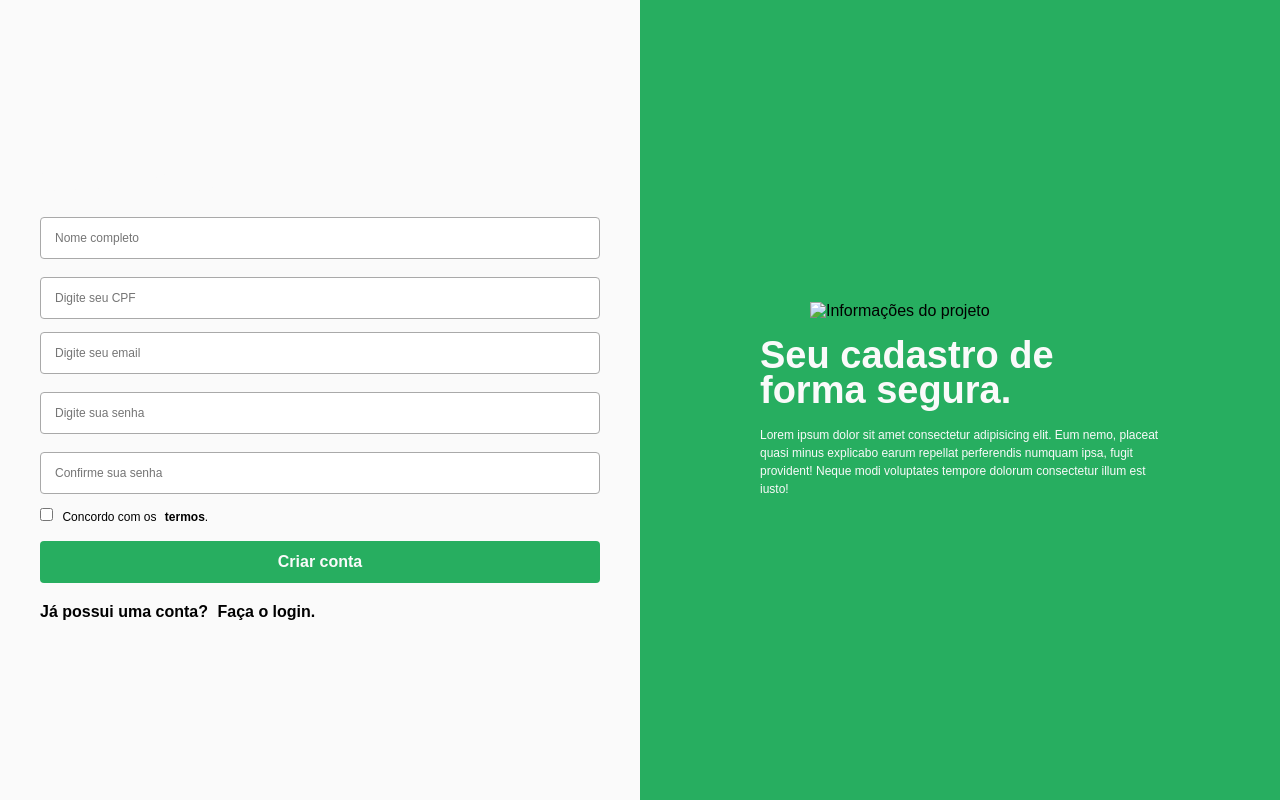
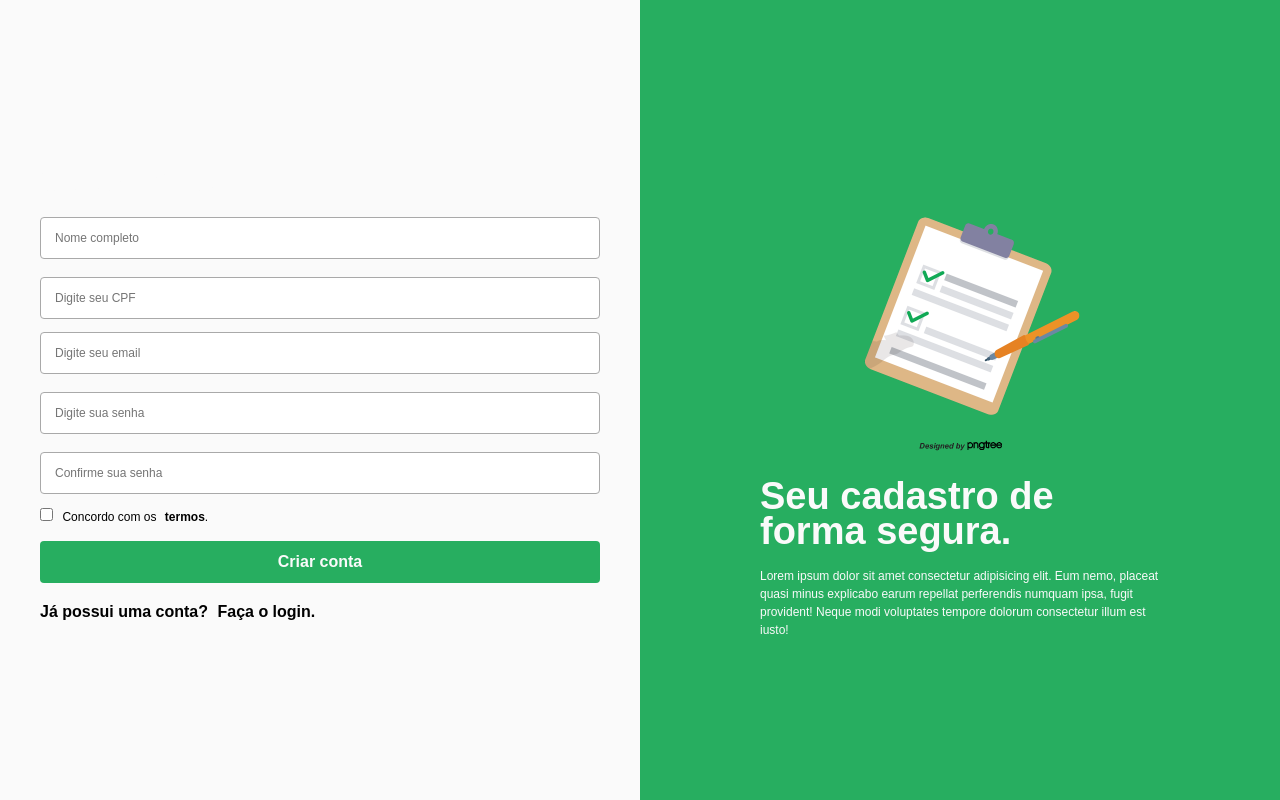
Before and after one commit to yurisdevops/validadorlogin, a plain HTML site: page html/signup.html in a window 1280 px wide. Drawn offline with Linux system fonts and the light colour scheme.

Commit message:
Update signup.html

```diff
--- a/html/signup.html
+++ b/html/signup.html
@@ -63,7 +63,7 @@
       <section class="right">
         <img
           class="info-img"
-          src="./assets/images/registro.png"
+          src="../assets/images/registro.png"
           alt="Informações do projeto"
         />
         <h2>Seu cadastro de forma segura.</h2>
```
